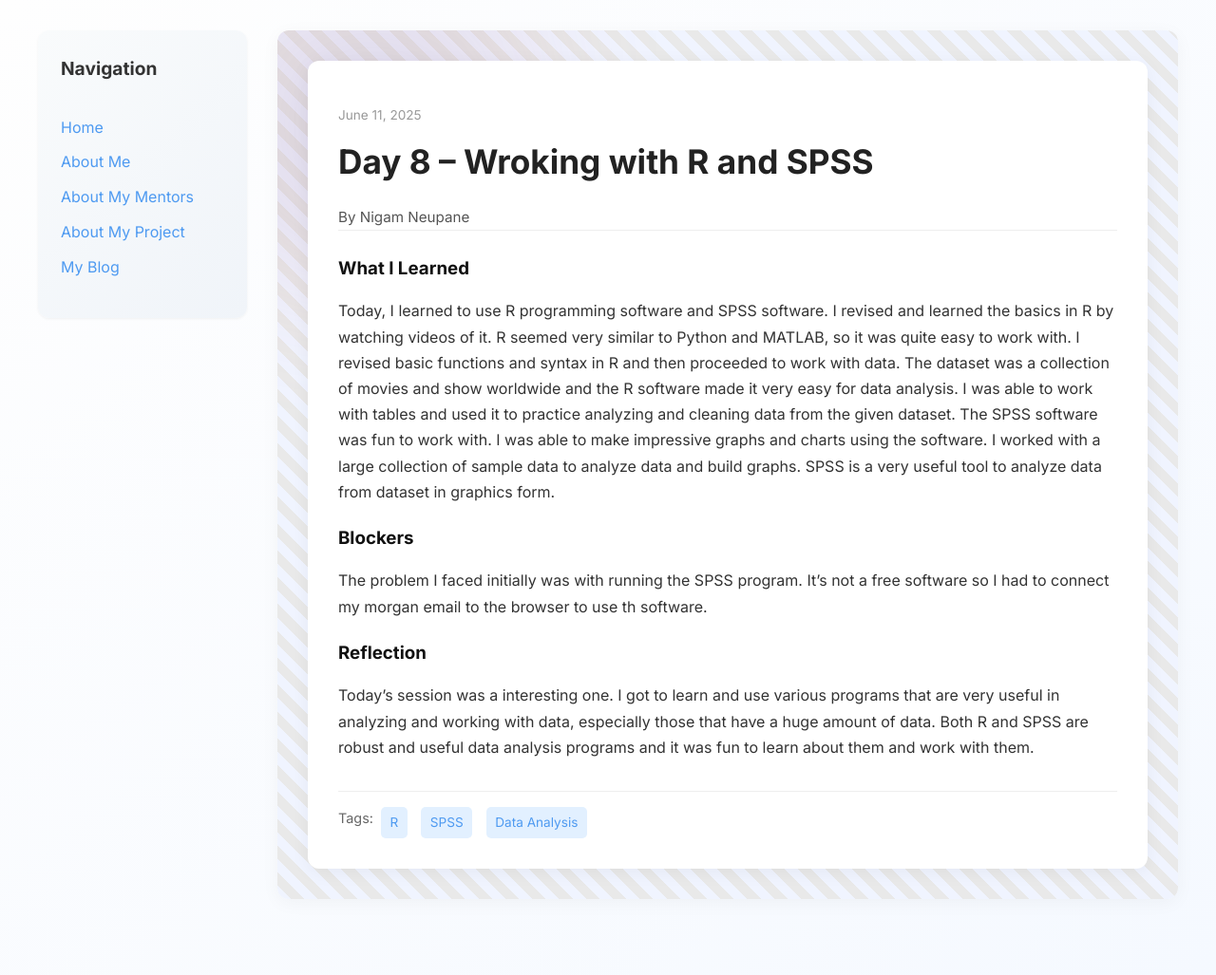
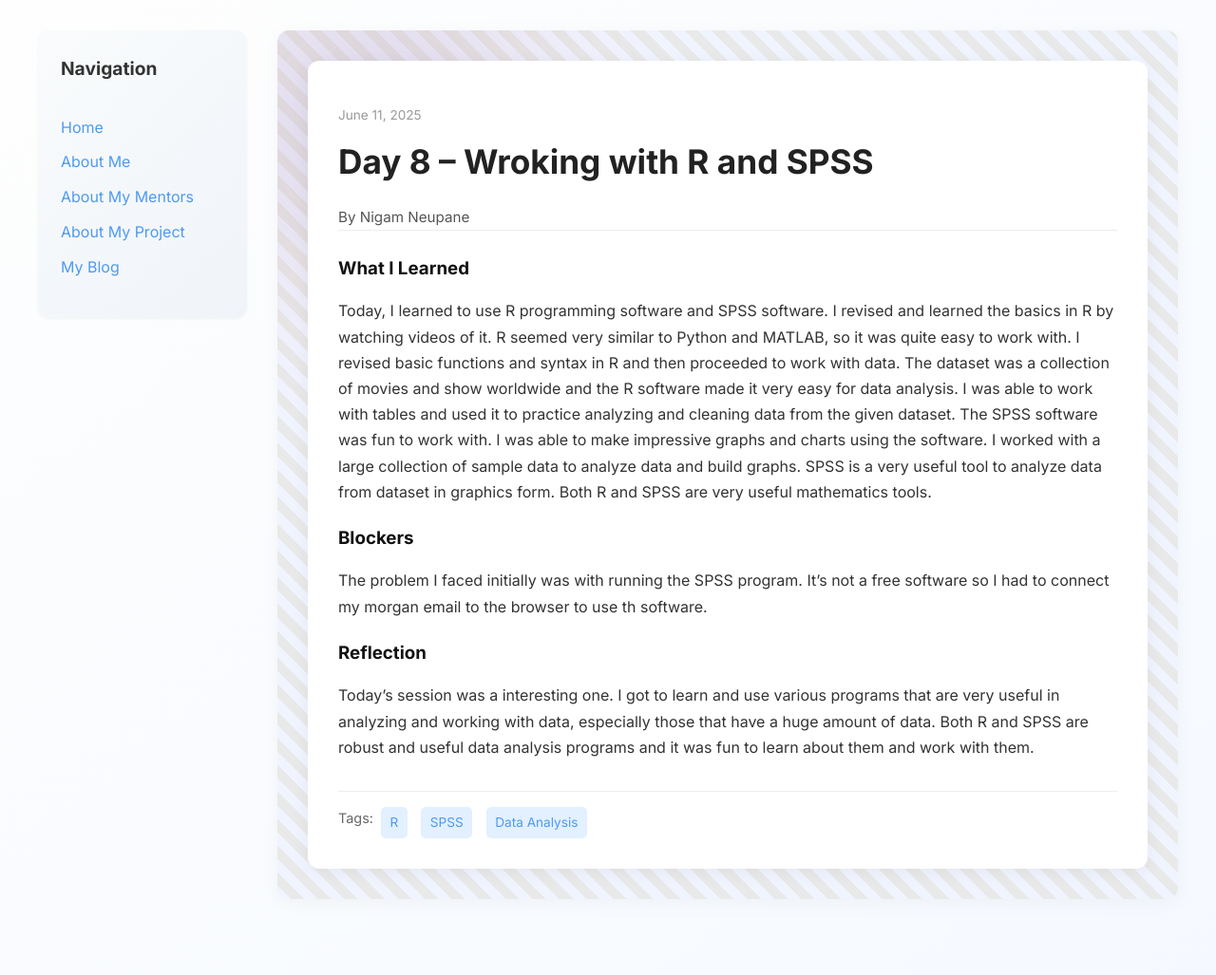
Before and after one commit to NigamNeupane/NigamNeupane.github.io, a Jekyll site: the page built from _posts/2025-06-11-day-8.md, in a window 1280 px wide. Shown: the whole page at 95% size. Built offline with Jekyll 4.4.1, drawn with Linux system fonts in a browser that asks for light colours.

Commit message:
Update 2025-06-11-day-8.md

```diff
--- a/_posts/2025-06-11-day-8.md
+++ b/_posts/2025-06-11-day-8.md
@@ -7,7 +7,7 @@ permalink: /day8.html
 tags: [R, SPSS, Data Analysis]
 
 what_i_learned: |
-  Today, I learned to use R programming software and SPSS software. I revised and learned the basics in R by watching videos of it. R seemed very similar to Python and MATLAB, so it was quite easy to work with. I revised basic functions and syntax in R and then proceeded to work with data. The dataset was a collection of movies and show worldwide and the R software made it very easy for data analysis. I was able to work with tables and used it to practice analyzing and cleaning data from the given dataset. The SPSS software was fun to work with. I was able to make impressive graphs and charts using the software. I worked with a large collection of sample data to analyze data and build graphs. SPSS is a very useful tool to analyze data from dataset in graphics form.
+  Today, I learned to use R programming software and SPSS software. I revised and learned the basics in R by watching videos of it. R seemed very similar to Python and MATLAB, so it was quite easy to work with. I revised basic functions and syntax in R and then proceeded to work with data. The dataset was a collection of movies and show worldwide and the R software made it very easy for data analysis. I was able to work with tables and used it to practice analyzing and cleaning data from the given dataset. The SPSS software was fun to work with. I was able to make impressive graphs and charts using the software. I worked with a large collection of sample data to analyze data and build graphs. SPSS is a very useful tool to analyze data from dataset in graphics form. Both R and SPSS are very useful mathematics tools.
 
 blockers: |
   The problem I faced initially was with running the SPSS program. It's not a free software so I had to connect my morgan email to the browser to use th software.
```
